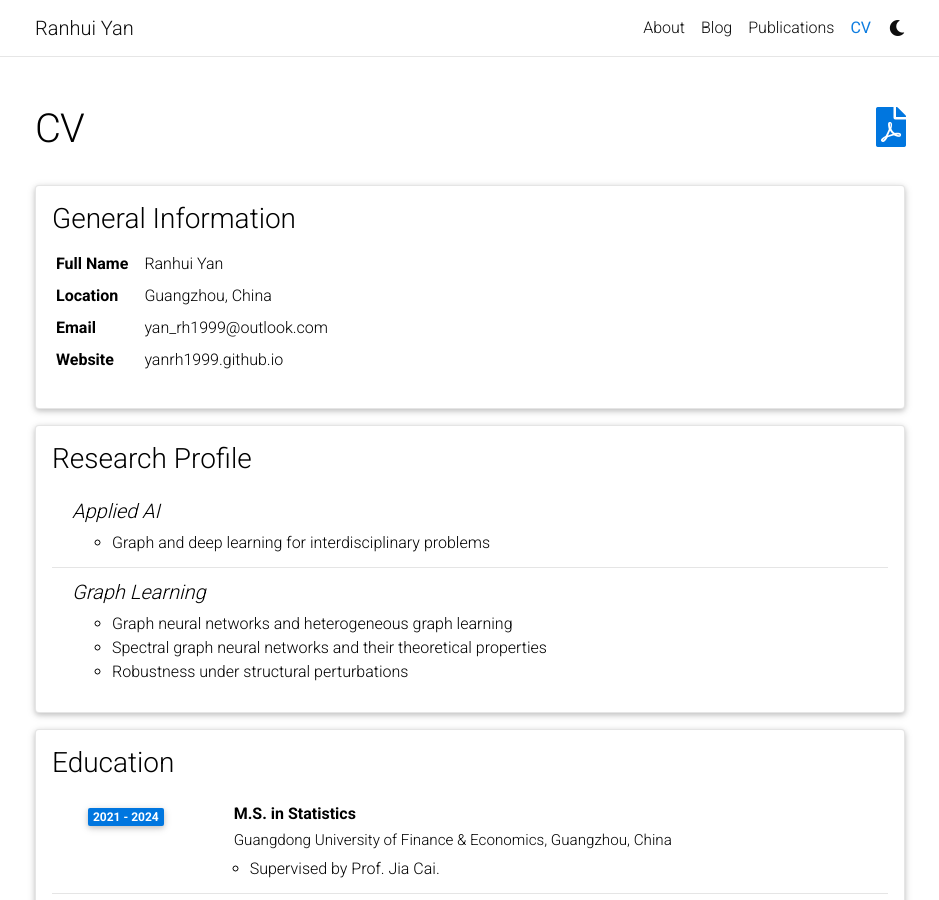
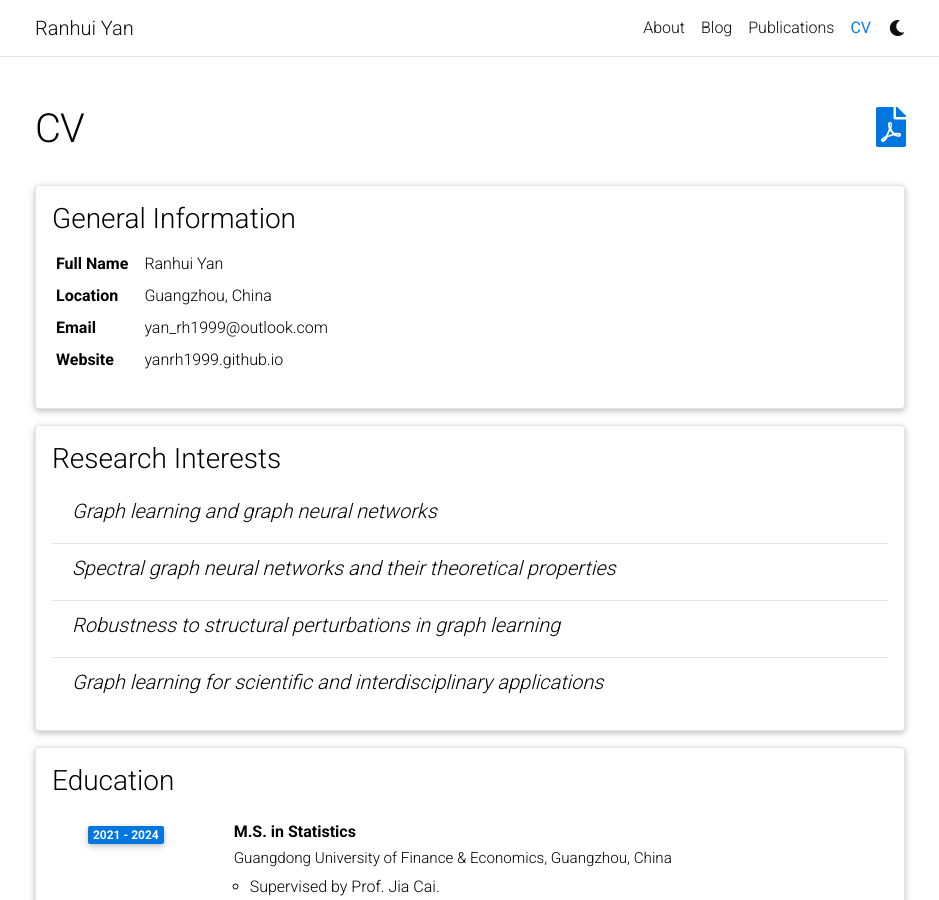
Before and after one commit to yanrh1999/yanrh1999.github.io, a Jekyll site: the page built from _pages/cv.md, in a window 1280 px wide and 900 px high. Shown: the whole window, without its empty margins (170-1109 px from the left). Built offline with Jekyll 4.4.1, drawn with Linux system fonts in a browser that asks for light colours; comment, search, counter and statistics services are not loaded; a style sheet for code colours, icons or effects is not loaded.

Commit message:
Update research interests and about page

```diff
--- a/_data/cv.yml
+++ b/_data/cv.yml
@@ -10,17 +10,13 @@
     - name: Website
       value: yanrh1999.github.io
 
-- title: Research Profile
+- title: Research Interests
   type: nested_list
   contents:
-    - title: Applied AI
-      items:
-        - Graph and deep learning for interdisciplinary problems
-    - title: Graph Learning
-      items:
-        - Graph neural networks and heterogeneous graph learning
-        - Spectral graph neural networks and their theoretical properties
-        - Robustness under structural perturbations
+    - title: Graph learning and graph neural networks
+    - title: Spectral graph neural networks and their theoretical properties
+    - title: Robustness to structural perturbations in graph learning
+    - title: Graph learning for scientific and interdisciplinary applications
 
 - title: Education
   type: time_table
```
Also changed, not shown: _pages/about.md (+3 -3 lines), 1 other file.
